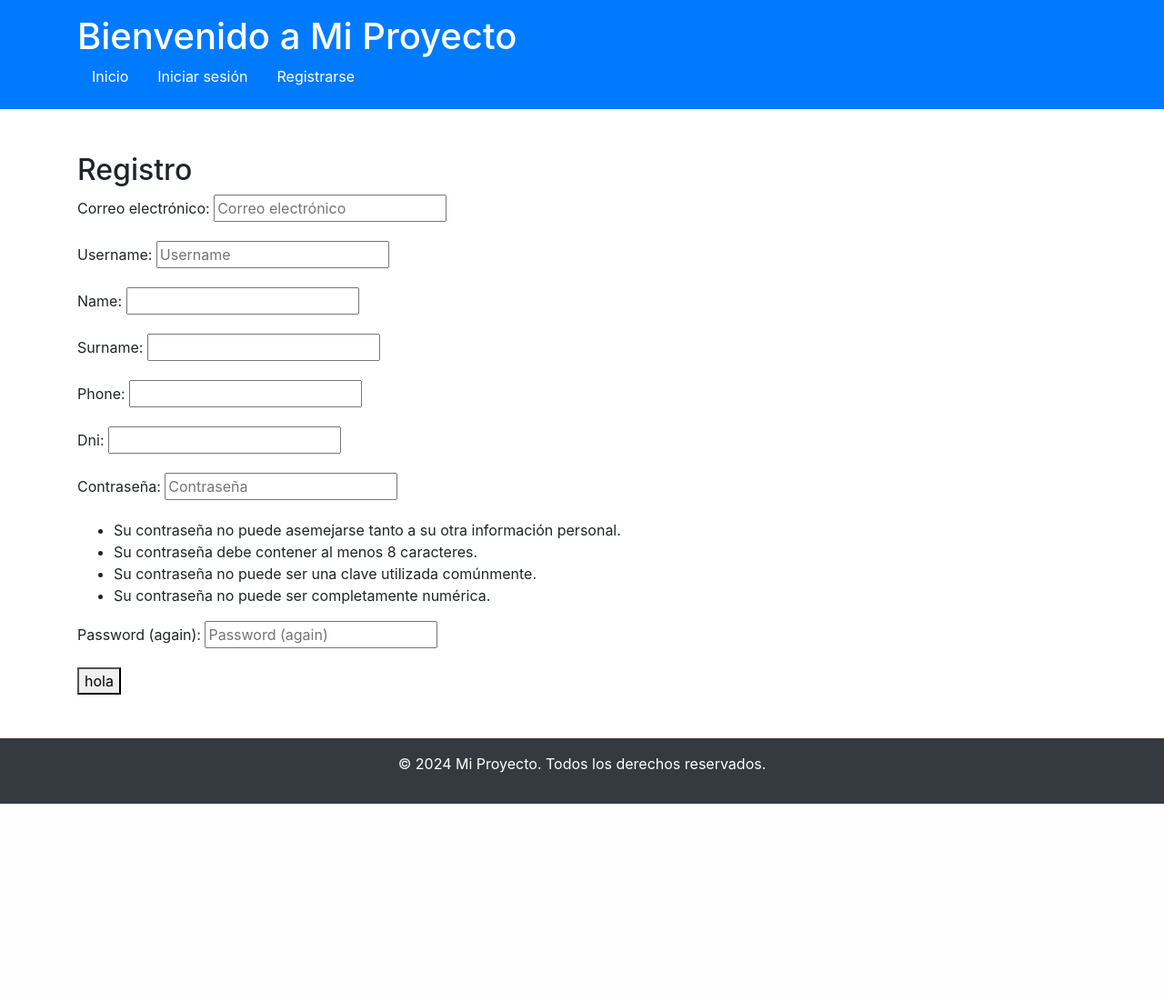
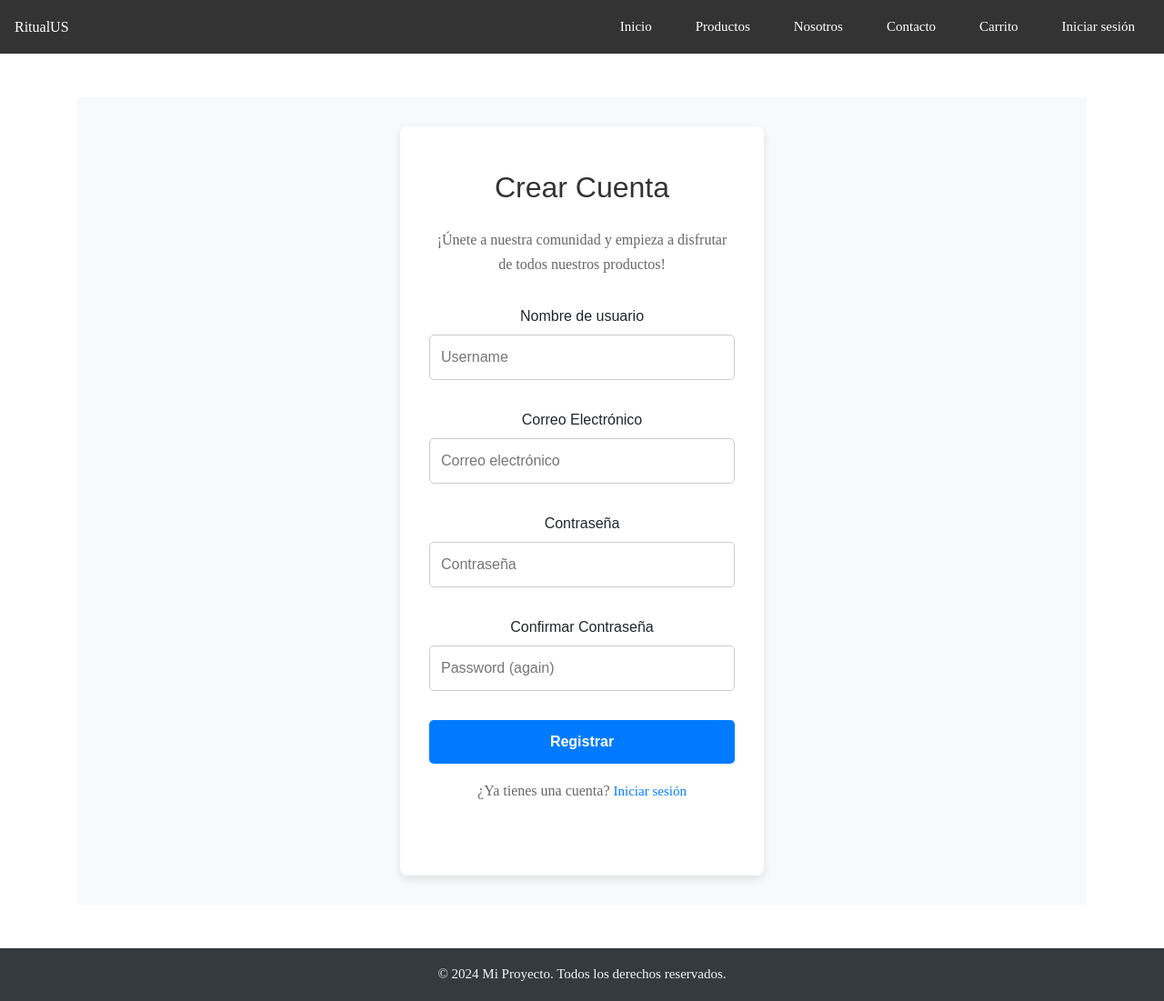
Before and after one commit to PGPI-2024-010/ritualUS, a Django app: page /accounts/signup/ in a window 1280 px wide. Shown: the whole page at 91% size. Before the commit the page ends 884 px from the top, so only its background shows below. Run offline with Django 5.2, Linux system fonts and the light colour scheme; some libraries are stand-ins or nearby versions; some web fonts are replaced.

Commit message:
feat: add css styles and index,signup,base_generic html

```diff
--- /dev/null
+++ b/ritualUS/static/css/signup.css
@@ -0,0 +1,241 @@
+/* styles.css */
+
+/* Reset básico */
+* {
+    margin: 0;
+    padding: 0;
+    box-sizing: border-box;
+}
+
+body, html {
+    height: 100%;
+    font-family: Montserrat-Regular, sans-serif;
+    font-weight: 400;
+    margin: 0;
+}
+body {
+    display: flex;
+    flex-direction: column;
+    min-height: 100vh;
+    display: flex;
+}
+
+/* ------------------------------------ */
+a {
+	font-family: Montserrat-Regular;
+    font-weight: 400;
+	font-size: 15px;
+	line-height: 1.7;
+	color: #666666;
+	margin: 0px;
+	transition: all 0.4s;
+	-webkit-transition: all 0.4s;
+  -o-transition: all 0.4s;
+  -moz-transition: all 0.4s;
+}
+
+a:focus {
+	outline: none !important;
+}
+
+a:hover {
+	text-decoration: none;
+	color: #e65540;
+}
+
+
+/* ------------------------------------ */
+h1,h2,h3,h4,h5,h6 {
+	margin: 0px;
+}
+
+p {
+	font-family: Montserrat-Regular;
+	font-size: 15px;
+	line-height: 1.7;
+	color: #f5f5f5;
+	margin: 0px;
+}
+
+ul, li {
+	margin: 0px;
+	list-style-type: none;
+}
+
+
+/* Navbar */
+.navbar {
+    background-color: #333;
+    color: #fff;
+    padding: 1rem;
+    display: flex;
+    justify-content: space-between;
+    align-items: center;
+}
+
+.navbar .logo {
+    font-size: 1rem;
+    color: #fff;
+    text-decoration: none;
+}
+
+.navbar .nav-links {
+    list-style: none;
+    display: flex;
+    gap: 1rem;
+}
+
+.navbar .nav-links a {
+    color: #fff;
+    text-decoration: none;
+    padding: 0.5rem 1rem;
+}
+
+.navbar .nav-links a:hover {
+    background-color: #555;
+    border-radius: 5px;
+}
+
+/* Estilos generales para la sección de autenticación */
+.auth-section {
+    background-color: #f8f9fa;
+    display: flex;
+    justify-content: center;
+    align-items: center;
+    padding: 2rem;
+    flex-grow: 1;
+}
+
+.auth-container {
+    background-color: #fff;
+    padding: 3rem 2rem;
+    box-shadow: 0 4px 10px rgba(0, 0, 0, 0.1);
+    border-radius: 8px;
+    width: 100%;
+    max-width: 400px;
+}
+
+.auth-content {
+    text-align: center;
+}
+
+.auth-content h2 {
+    font-size: 2rem;
+    color: #333;
+    margin-bottom: 1.5rem;
+}
+
+.auth-content p {
+    font-size: 1rem;
+    color: #666;
+    margin-bottom: 2rem;
+}
+
+.auth-content .form-group {
+    margin-bottom: 1rem;
+}
+
+.auth-content .form-group input {
+    width: 100%;
+    padding: 0.75rem;
+    border: 1px solid #ccc;
+    border-radius: 5px;
+    font-size: 1rem;
+    margin-bottom: 1rem;
+    transition: border-color 0.3s;
+}
+
+.auth-content .form-group input:focus {
+    border-color: #007bff;
+    outline: none;
+}
+
+.btn.btn-primary {
+    background-color: #007bff;
+    color: #fff;
+    padding: 0.75rem 2rem;
+    border: none;
+    border-radius: 5px;
+    font-size: 1rem;
+    width: 100%;
+    cursor: pointer;
+    transition: background-color 0.3s;
+}
+
+.btn.btn-primary:hover {
+    background-color: #0056b3;
+}
+
+.auth-footer {
+    margin-top: 1rem;
+    font-size: 1rem;
+    color: #666;
+}
+
+.auth-footer a {
+    color: #007bff;
+    text-decoration: none;
+}
+
+.auth-footer a:hover {
+    text-decoration: underline;
+}
+
+/* Footer */
+footer {
+    background-color: #343a40;
+    color: #fff;
+    padding: 1rem 0;
+    text-align: center;
+    width: 100%;
+}
+
+footer p {
+    margin: 0;
+}
+
+/* Estilos para los mensajes de error */
+.error-message {
+    color: red;
+    font-size: 0.875rem;
+    margin-top: 5px;
+}
+
+.error-message .error {
+    margin-bottom: 5px;
+    padding: 5px;
+    background-color: #f8d7da;
+    border: 1px solid #f5c6cb;
+    border-radius: 5px;
+}
+
+/* Estilos responsivos */
+@media (max-width: 576px) {
+    .auth-container {
+        padding: 2rem;
+    }
+
+    .auth-content h2 {
+        font-size: 1.5rem;
+    }
+
+/* Responsive styles */
+@media (max-width: 576px) {
+    .navbar .navbar-nav {
+        flex-direction: column;
+    }
+
+    .navbar .navbar-nav .nav-item {
+        margin: 5px 0;
+    }
+
+    .navbar-toggler {
+        border-color: rgba(255, 255, 255, 0.1);
+    }
+
+    .navbar-toggler-icon {
+        background-color: white;
+    }
+}
+
+}
--- /dev/null
+++ b/ritualUS/static/css/styles.css
@@ -0,0 +1,244 @@
+/* styles.css */
+
+/* Reset básico */
+* {
+    margin: 0;
+    padding: 0;
+    box-sizing: border-box;
+}
+
+body, html {
+    height: 100%;
+    font-family: Montserrat-Regular, sans-serif;
+    font-weight: 400;
+}
+body {
+    display: flex;
+    flex-direction: column;
+    min-height: 100vh;
+}
+
+/* ------------------------------------ */
+a {
+	font-family: Montserrat-Regular;
+    font-weight: 400;
+	font-size: 15px;
+	line-height: 1.7;
+	color: #666666;
+	margin: 0px;
+	transition: all 0.4s;
+	-webkit-transition: all 0.4s;
+  -o-transition: all 0.4s;
+  -moz-transition: all 0.4s;
+}
+
+a:focus {
+	outline: none !important;
+}
+
+a:hover {
+	text-decoration: none;
+	color: #e65540;
+}
+
+
+/* ------------------------------------ */
+h1,h2,h3,h4,h5,h6 {
+	margin: 0px;
+}
+
+p {
+	font-family: Montserrat-Regular;
+	font-size: 15px;
+	line-height: 1.7;
+	color: #f5f5f5;
+	margin: 0px;
+}
+
+ul, li {
+	margin: 0px;
+	list-style-type: none;
+}
+
+
+/* Navbar */
+.navbar {
+    background-color: #333;
+    color: #fff;
+    padding: 1rem;
+    display: flex;
+    justify-content: space-between;
+    align-items: center;
+}
+
+.navbar .logo {
+    font-size: 1rem;
+    color: #fff;
+    text-decoration: none;
+}
+
+.navbar .nav-links {
+    list-style: none;
+    display: flex;
+    gap: 1rem;
+}
+
+.navbar .nav-links a {
+    color: #fff;
+    text-decoration: none;
+    padding: 0.5rem 1rem;
+}
+
+.navbar .nav-links a:hover {
+    background-color: #555;
+    border-radius: 5px;
+}
+
+
+
+/* Hero Section */
+.hero {
+    background: url('../images/ritualus.png') no-repeat center center/cover;
+    color: #fff;
+    height: 40vh;
+    display: flex;
+    align-items: center;
+    justify-content: center;
+    text-align: center;
+}
+
+.logo {
+    max-width: 100px;
+}
+
+.hero-text h1 {
+    font-size: 3rem;
+    margin-bottom: 1rem;
+}
+
+.hero-text p {
+    font-size: 1.2rem;
+    margin-bottom: 1.5rem;
+}
+
+.btn {
+    padding: 0.75rem 1.5rem;
+    background-color: #ff6f61;
+    color: #fff;
+    text-decoration: none;
+    border-radius: 5px;
+    font-weight: bold;
+}
+
+.btn:hover {
+    background-color: #ff3b30;
+}
+
+/* Featured Products Section */
+.featured-products {
+    padding: 2rem 1rem;
+    max-width: 1200px;
+    margin: 0 auto;
+    text-align: center;
+}
+
+.featured-products h2 {
+    font-size: 2rem;
+    margin-bottom: 1rem;
+}
+
+.products-grid {
+    display: grid;
+    grid-template-columns: repeat(auto-fit, minmax(250px, 1fr));
+    gap: 1.5rem;
+}
+
+.product-card {
+    background-color: #fff;
+    padding: 1rem;
+    border-radius: 8px;
+    box-shadow: 0 4px 8px rgba(0, 0, 0, 0.1);
+    transition: transform 0.3s ease;
+}
+
+.product-card:hover {
+    transform: translateY(-5px);
+}
+
+.product-card img {
+    width: 100%;
+    height: 200px;
+    object-fit: cover;
+    border-radius: 8px;
+}
+
+.product-card h3 {
+    font-size: 1.2rem;
+    margin: 0.5rem 0;
+    color: #333;
+}
+
+.price {
+    font-size: 1rem;
+    color: #555;
+    margin-bottom: 0.5rem;
+}
+
+.discount-price {
+    color: #ff6f61;
+    font-weight: bold;
+    margin-right: 0.5rem;
+}
+
+.original-price {
+    text-decoration: line-through;
+    color: #aaa;
+}
+
+.btn-add-cart {
+    padding: 0.5rem;
+    background-color: #ff6f61;
+    color: #fff;
+    border-radius: 5px;
+    text-decoration: none;
+    display: inline-block;
+    margin-top: 0.5rem;
+}
+
+.btn-add-cart:hover {
+    background-color: #ff3b30;
+}
+
+.main-content {
+    flex-grow: 1;
+}
+
+/* Footer */
+footer {
+    background-color: #333;
+    color: #fff;
+    padding: 1rem;
+    text-align: center;
+    margin-top: auto;
+}
+
+footer p {
+    margin-bottom: 1rem;
+}
+
+.social-links {
+    list-style: none;
+    display: flex;
+    justify-content: center;
+    gap: 1rem;
+}
+
+.social-links a {
+    color: #fff;
+    font-size: 1.2rem;
+    text-decoration: none;
+}
+
+.social-links a:hover {
+    color: #ff6f61;
+}
--- a/templates/account/signup.html
+++ b/templates/account/signup.html
@@ -1,11 +1,60 @@
-{% extends "base_generic.html" %}
+{% extends 'base_generic.html' %}
 
 {% block content %}
-  <h2>Registro</h2>
-  <form method="post">
-    {% csrf_token %}
-    {{ form.as_p }}
-    <button type="submit">hola</button>
-  </form>
+<section class="auth-section">
+    <div class="auth-container">
+        <div class="auth-content">
+            <h2>Crear Cuenta</h2>
+            <p>¡Únete a nuestra comunidad y empieza a disfrutar de todos nuestros productos!</p>
+            <form method="POST" action="{% url 'account_signup' %}">
+                {% csrf_token %}
+                <div class="form-group">
+                    <label for="{{ form.username.id_for_label }}">Nombre de usuario</label>
+                    {{ form.username }}
+                    <div class="error-message">
+                        {% for error in form.username.errors %}
+                            <p class="error">{{ error }}</p>
+                        {% endfor %}
+                    </div>
+                </div>
 
+                <div class="form-group">
+                    <label for="{{ form.email.id_for_label }}">Correo Electrónico</label>
+                    {{ form.email }}
+                    <div class="error-message">
+                        {% for error in form.email.errors %}
+                            <p class="error">{{ error }}</p>
+                        {% endfor %}
+                    </div>
+                </div>
+
+                <div class="form-group">
+                    <label for="{{ form.password1.id_for_label }}">Contraseña</label>
+                    {{ form.password1 }}
+                    <div class="error-message">
+                        {% for error in form.password1.errors %}
+                            <p class="error">{{ error }}</p>
+                        {% endfor %}
+                    </div>
+                </div>
+
+                <div class="form-group">
+                    <label for="{{ form.password2.id_for_label }}">Confirmar Contraseña</label>
+                    {{ form.password2 }}
+                    <div class="error-message">
+                        {% for error in form.password2.errors %}
+                            <p class="error">{{ error }}</p>
+                        {% endfor %}
+                    </div>
+                </div>
+
+                <button type="submit" class="btn btn-primary">Registrar</button>
+            </form>
+
+            <div class="auth-footer">
+                <p>¿Ya tienes una cuenta? <a href="{% url 'account_login' %}">Iniciar sesión</a></p>
+            </div>
+        </div>
+    </div>
+</section>
 {% endblock %}
--- a/templates/base_generic.html
+++ b/templates/base_generic.html
@@ -7,21 +7,50 @@
     <title>{% block title %}Mi Proyecto{% endblock %}</title>
     <!-- Agrega tus archivos CSS o enlaces de bibliotecas aquí -->
     <link rel="stylesheet" href="https://cdnjs.cloudflare.com/ajax/libs/bootstrap/4.5.2/css/bootstrap.min.css">
+
     <link rel="stylesheet" href="{% static 'css/styles.css' %}">
+    <link rel="stylesheet" href="{% static 'css/signup.css' %}">
+    <style>
+        @font-face {
+            font-family: 'Montserrat-Regular';
+            src: url("{% static 'fonts/Montserrat-Regular.ttf' %}") format('truetype');
+        }
+
+        @font-face {
+            font-family: 'Montserrat-Medium';
+            src: url("{% static 'fonts/Montserrat-Medium.ttf' %}") format('truetype');
+        }
+
+        @font-face {
+            font-family: 'Montserrat-Bold';
+            src: url("{% static 'fonts/Montserrat-Bold.ttf' %}") format('truetype');
+        }
+
+        @font-face {
+            font-family: 'Montserrat-Italic';
+            src: url("{% static 'fonts/Montserrat-Italic.ttf' %}") format('truetype');
+        }
+
+        @font-face {
+            font-family: 'Montserrat-Black';
+            src: url("{% static 'fonts/Montserrat-Black.ttf' %}") format('truetype');
+        }
+    </style>
 </head>
 <body>
-    <!-- Cabecera del sitio -->
-    <header class="bg-primary text-white py-3">
-        <div class="container">
-            <h1 class="mb-0">Bienvenido a Mi Proyecto</h1>
-            <nav>
-                <ul class="nav">
-                    <li class="nav-item"><a class="nav-link text-white" href="/">Inicio</a></li>
-                    <li class="nav-item"><a class="nav-link text-white" href="/accounts/login/">Iniciar sesión</a></li>
-                    <li class="nav-item"><a class="nav-link text-white" href="/accounts/signup/">Registrarse</a></li>
-                </ul>
-            </nav>
-        </div>
+    <!-- Navbar -->
+    <header>
+        <nav class="navbar">
+            <a href="/" class="logo">RitualUS</a>
+            <ul class="nav-links">
+                <li><a href="/">Inicio</a></li>
+                <li><a href="/products/">Productos</a></li>
+                <li><a href="/about/">Nosotros</a></li>
+                <li><a href="/contact/">Contacto</a></li>
+                <li><a href="/cart/"><i class="fas fa-shopping-cart"></i> Carrito</a></li>
+                <li><a href="/accounts/login/">Iniciar sesión</a></li>
+            </ul>
+        </nav>
     </header>
 
     <!-- Contenido principal -->
```
Also changed, not shown: templates/index.html (added, +103 -0 lines).
